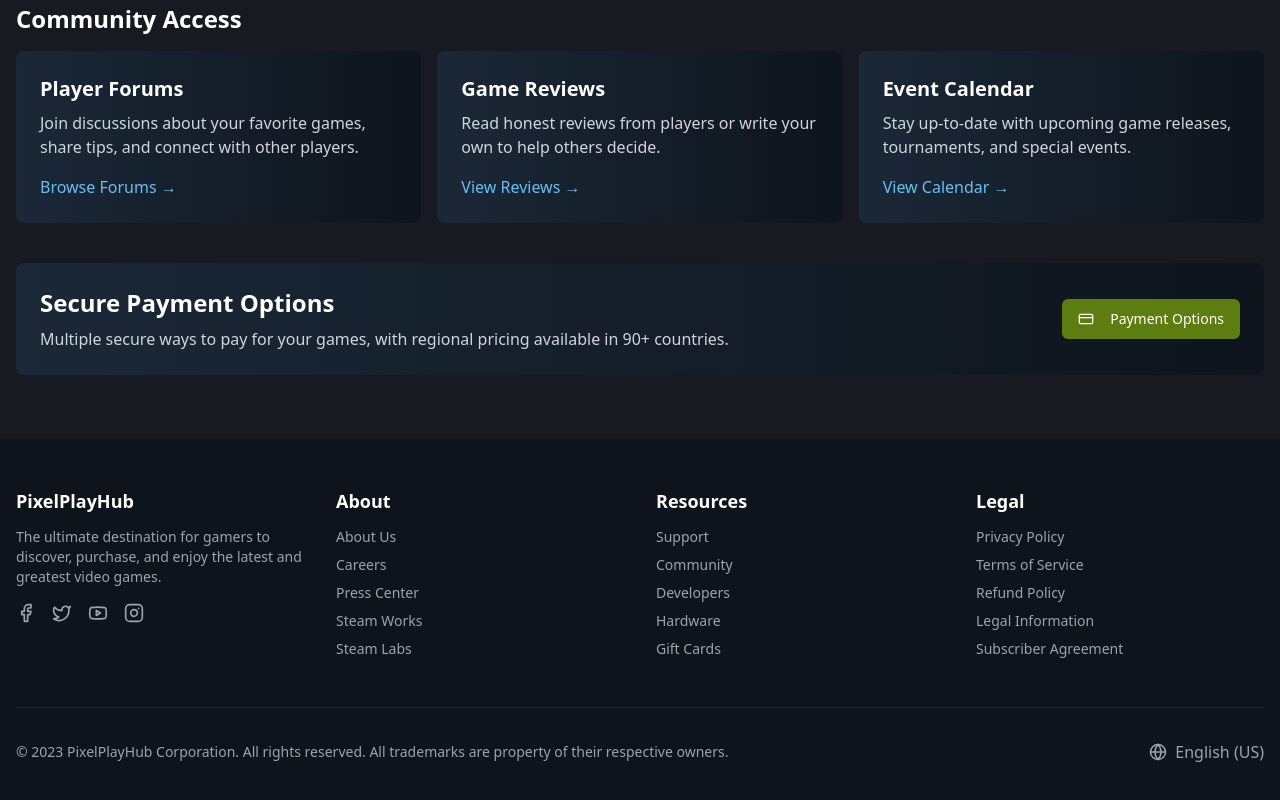
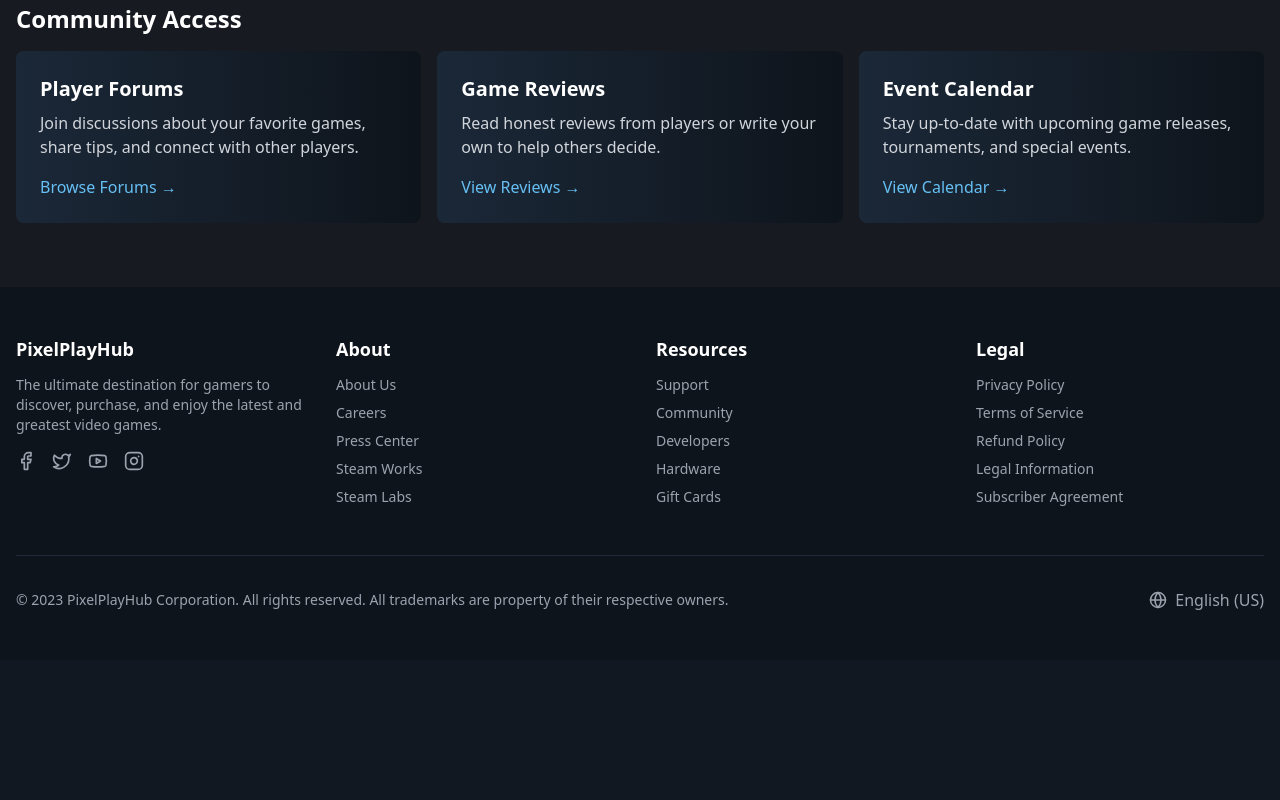
Before and after one commit to ZairBalam/pixelplayhub-zairbalam, a React (Vite) app: page / in a window 1280 px wide. Shown: the part 3212-4012 px from the top of the page. After the commit the page ends 3872 px from the top, so only its background shows below. Built offline with nearby package versions, Linux system fonts and the light colour scheme.

Commit message:
Remove payment options
Removes the payment options component from the index page.

```diff
--- a/src/components/PaymentOptions.tsx
+++ b/src/components/PaymentOptions.tsx
@@ -1,6 +1,5 @@
-
 import React from 'react';
-import { CreditCard, Button as ButtonIcon } from 'lucide-react';
+import { CreditCard } from 'lucide-react';
 import { Button } from './ui/button';
 import {
   Dialog,
@@ -62,7 +61,7 @@ const PaymentOptions = () => {
             <div key={method.name}>
               <div className="flex items-start gap-4 py-2">
                 <div className="h-12 w-12 flex-shrink-0 rounded bg-steam-darkblue p-2">
-                  <ButtonIcon className="h-full w-full text-steam-accent" />
+                  <CreditCard className="h-full w-full text-steam-accent" />
                 </div>
                 <div>
                   <h3 className="font-semibold">{method.name}</h3>
--- a/src/pages/Index.tsx
+++ b/src/pages/Index.tsx
@@ -1,4 +1,3 @@
-
 import React, { useState, useEffect, useRef } from 'react';
 import Layout from '../components/Layout';
 import FeatureCard from '../components/FeatureCard';
@@ -7,7 +6,6 @@ import SectionHeader from '../components/SectionHeader';
 import CarouselControls from '../components/CarouselControls';
 import FilterButtons from '../components/FilterButtons';
 import DiscountCountdown from '../components/DiscountCountdown';
-import PaymentOptions from '../components/PaymentOptions';
 import {
   featuredGames,
   popularGames,
@@ -256,19 +254,6 @@ const Index = () => {
             </div>
           </div>
         </section>
-
-        {/* Payment Options */}
-        <section className="mb-10">
-          <div className="highlight-section flex flex-col items-center justify-between gap-4 p-6 md:flex-row">
-            <div className="text-center md:text-left">
-              <h2 className="mb-2 text-2xl font-bold text-white">Secure Payment Options</h2>
-              <p className="text-gray-300">
-                Multiple secure ways to pay for your games, with regional pricing available in 90+ countries.
-              </p>
-            </div>
-            <PaymentOptions />
-          </div>
-        </section>
       </div>
     </Layout>
   );
```
